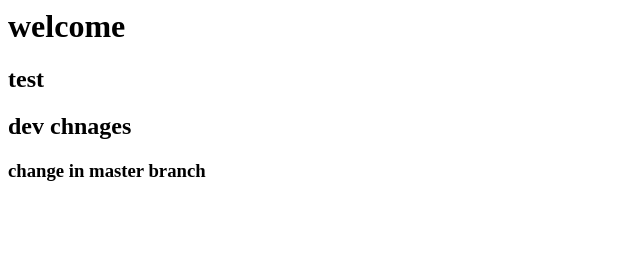
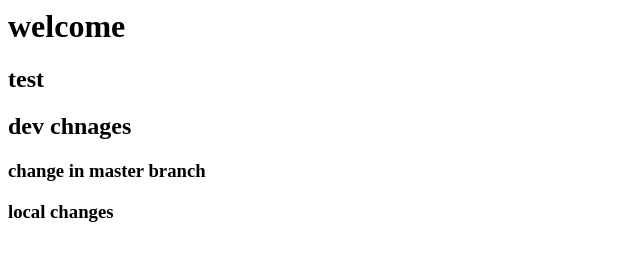
Before and after one commit to VikTotare/VTrepo1, a plain HTML site: page index.html in a window 1280 px wide. Shown: the whole page, without its empty margins (0-640 px from the left). Drawn offline with Linux system fonts and the light colour scheme.

Commit message:
change local

```diff
--- a/index.html
+++ b/index.html
@@ -2,3 +2,4 @@
     <h2>test</h2>
     <h2>dev chnages<h2>
         <h3> change in master branch</h3>
+        <h3>local changes</h3>
```
